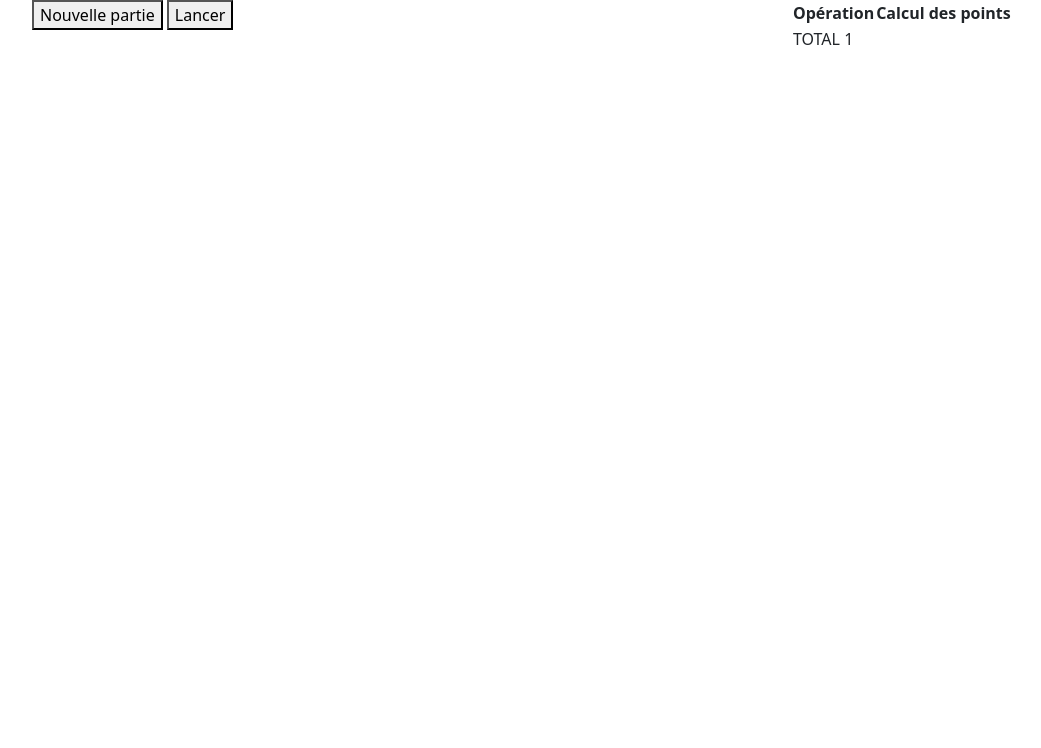
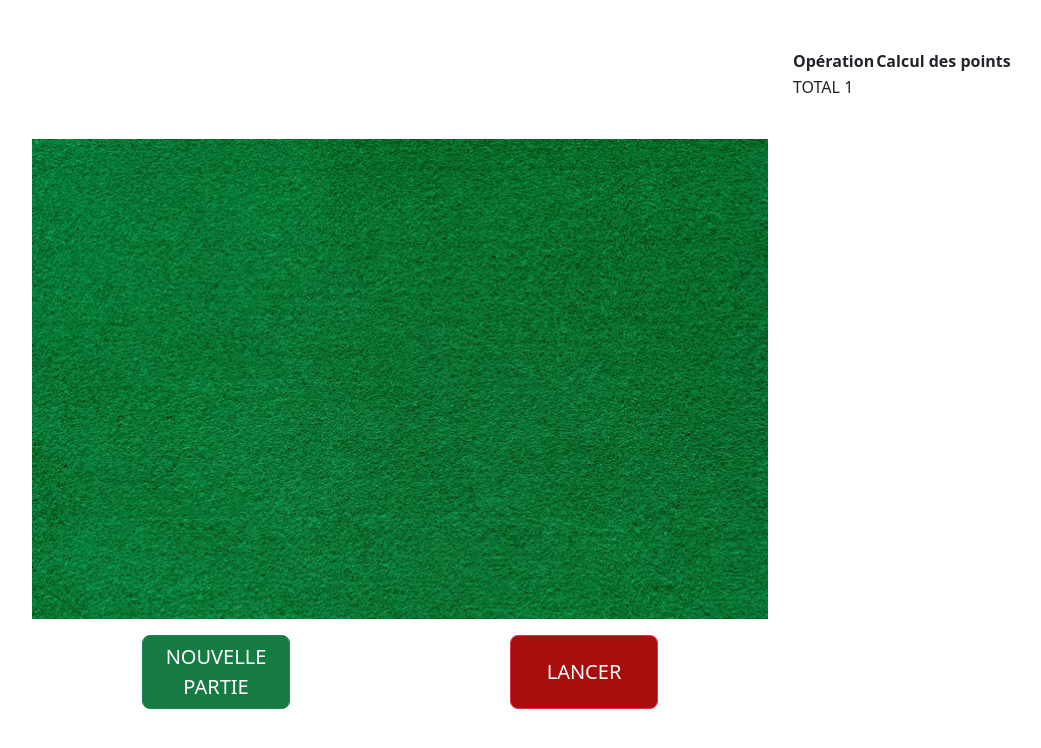
Before and after one commit to MarinaRaskevich/Yams, a website: page game.html in a window 1280 px wide. Shown: the whole page, without its empty margins (50-1091 px from the left). Drawn offline with nearby package versions, Linux system fonts and the light colour scheme.

Commit message:
first commit

```diff
--- a/game.html
+++ b/game.html
@@ -11,14 +11,20 @@
     <title>Yams</title>
   </head>
   <body>
-    <div class="container">
-      <div class="row">
-        <div class="col-12 col-lg-8">
+    <div class="container pt-5 vh-100">
+      <div class="row h-100">
+        <div class="col-12 col-lg-8 d-flex flex-column justify-content-center">
           <div>
-            <div class="gameDesk"></div>
-            <div class="actionButtons">
-              <button>Nouvelle partie</button>
-              <button>Lancer</button>
+            <div class="gameDesk mb-3"></div>
+            <div class="actionButtons d-flex justify-content-around">
+              <button class="btn btn-success btn-new rounded-3 fs-5 text-white">
+                NOUVELLE PARTIE
+              </button>
+              <button
+                class="btn btn-danger btn-throw rounded-3 fs-5 text-white"
+              >
+                LANCER
+              </button>
             </div>
           </div>
         </div>
--- a/public/assets/css/style.css
+++ b/public/assets/css/style.css
@@ -1 +1,29 @@
 /* Styles */
+.gameDesk {
+  background-image: url(/public/assets/img/bg-desk.png);
+  height: 60vh;
+}
+
+.container {
+  box-sizing: border-box;
+}
+
+.btn-new {
+  background-color: #167b43;
+  width: 40%;
+}
+
+.btn-throw {
+  background-color: #a70d0d;
+  width: 40%;
+}
+
+@media (min-width: 767px) {
+  .btn-new {
+    width: 20%;
+  }
+
+  .btn-throw {
+    width: 20%;
+  }
+}
```
Also changed, not shown: public/assets/img/bg-desk.png (added).
